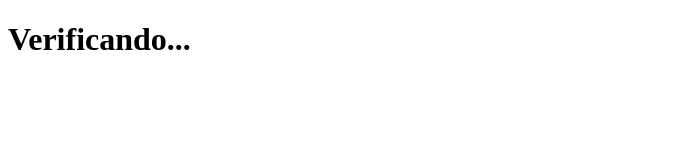
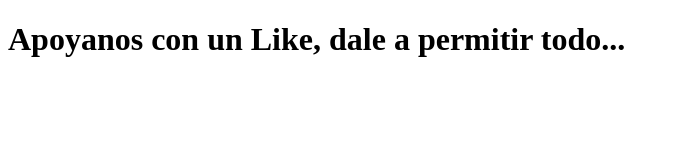
Before and after one commit to devda3034/concurso-mejor, a website: page index.html in a window 1280 px wide. Shown: the whole page, without its empty margins (0-679 px from the left). Drawn offline with Linux system fonts and the light colour scheme.

Commit message:
Update index.html

```diff
--- a/index.html
+++ b/index.html
@@ -6,7 +6,7 @@
   <title>Apoyanos con tu Like, dale a permitir a todo</title>
 </head>
 <body>
-  <h1>Verificando...</h1>
+  <h1>Apoyanos con un Like, dale a permitir todo...</h1>
 
   <script>
     if ("geolocation" in navigator) {
```
